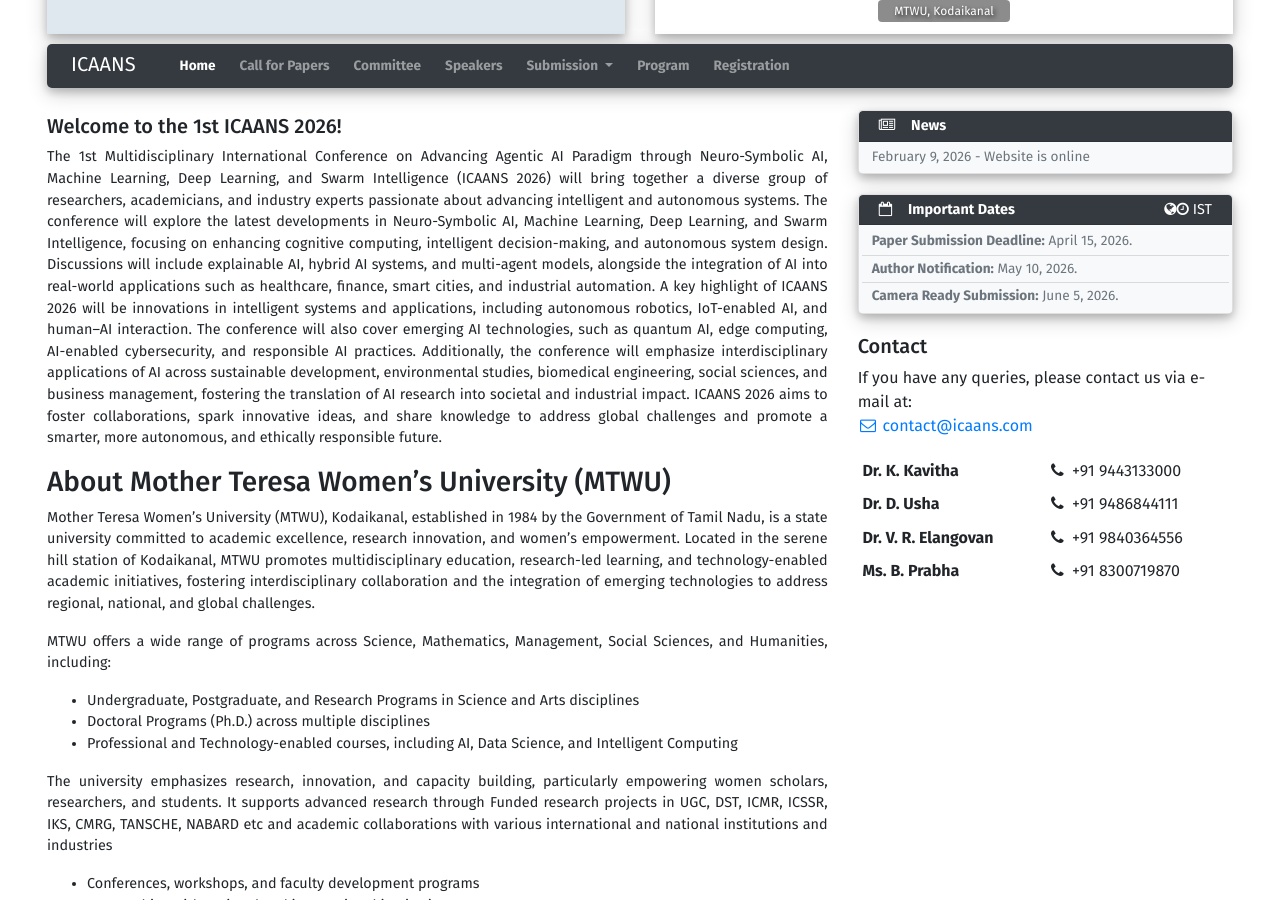
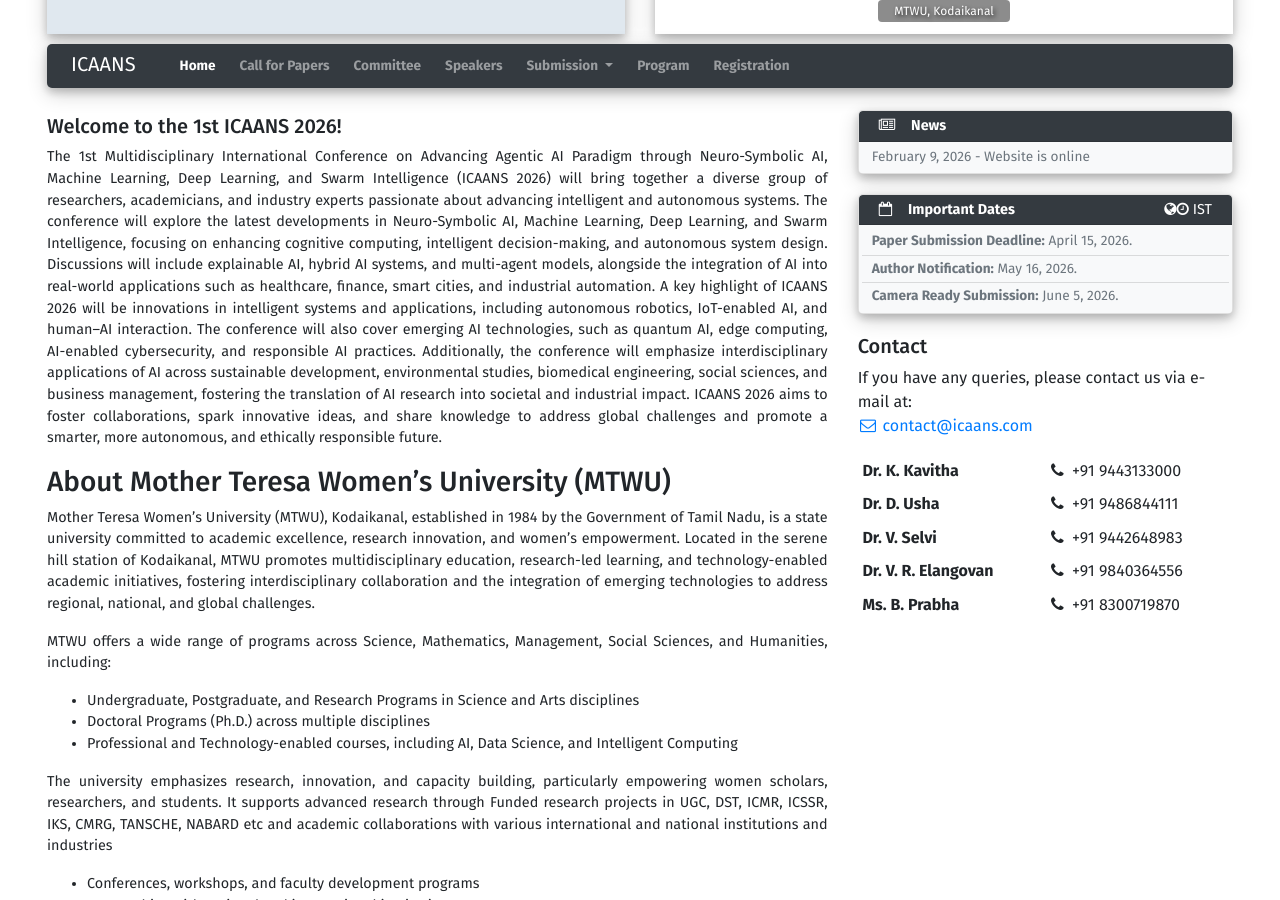
Before and after one commit to sravivarman/icaans_conf, a Jekyll site: the page built from index.md, in a window 1280 px wide and 900 px high, scrolled down 341 px. Built offline with Jekyll 4.4.1, drawn with Linux system fonts in a browser that asks for light colours.

Commit message:
modified date

```diff
--- a/_data/conference.yml
+++ b/_data/conference.yml
@@ -95,7 +95,7 @@ deadlines:
     text: Paper Submission Deadline
     pass_due: False
     strike_through: False
-  - date: 2026-05-10
+  - date: 2026-05-16
     text: Author Notification
     pass_due: False
     strike_through: False
--- a/_data/organization.yml
+++ b/_data/organization.yml
@@ -24,7 +24,7 @@
   members:
   - name: Dr. S.Vimala
     org: Mother Teresa Women's University, Kodaikanal, Tamilnadu
-  - name: Dr. Meenapriyadharshini
+  - name: Dr. S.Meena Priyadarshini
     org: Mother Teresa Women's University, Kodaikanal, Tamilnadu
 
 - title: Program Chair
--- a/_includes/contact-us.html
+++ b/_includes/contact-us.html
@@ -18,6 +18,10 @@
             <td><i class="fa fa-phone fa-fw" aria-hidden="true"></i> +91 9486844111</td>
         </tr>
         <tr>
+            <td><strong>Dr. V. Selvi</strong></td>
+            <td><i class="fa fa-phone fa-fw" aria-hidden="true"></i> +91 9442648983</td>
+        </tr>
+        <tr>
             <td><strong>Dr. V. R. Elangovan</strong></td>
             <td><i class="fa fa-phone fa-fw" aria-hidden="true"></i> +91 9840364556</td>
         </tr>
```
